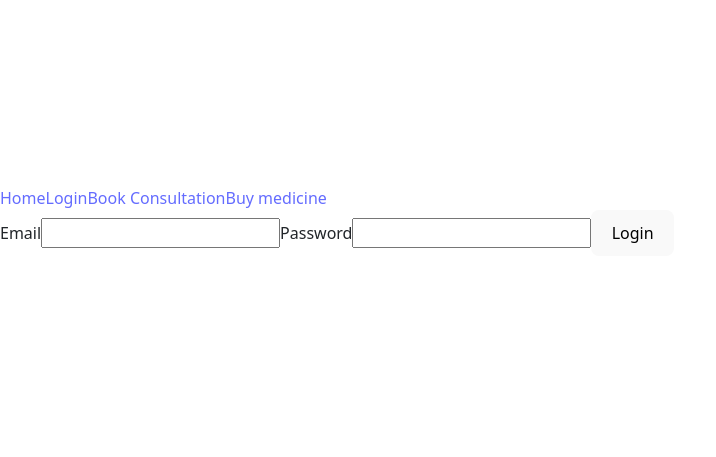
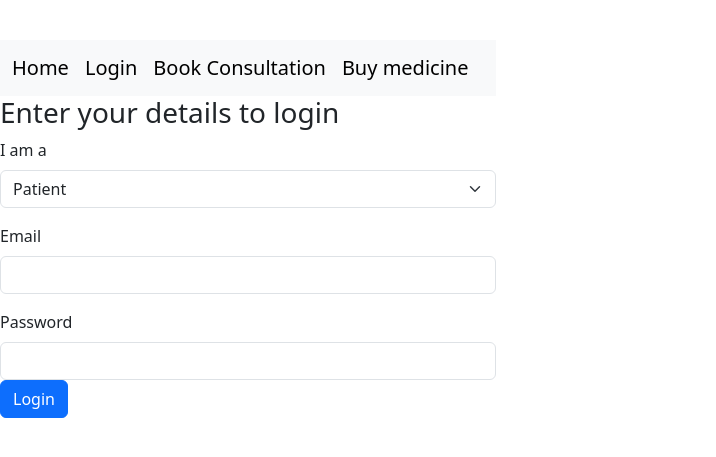
Before and after one commit to frank-chege/virtual_doctor_frontend, a React (Vite) app in the folder app/: page /login in a window 1280 px wide. Shown: the part 171-628 px from the top of the page, without its empty margins (0-716 px from the left). Built offline with nearby package versions, Linux system fonts and the light colour scheme.

Commit message:
added more features to the login component

```diff
--- a/app/src/components/Login.tsx
+++ b/app/src/components/Login.tsx
@@ -1,48 +1,68 @@
 import { useState } from "react";
-import axios from 'axios'
+import axios from "axios";
 
-function Login(){
+function Login() {
   //states to manage input values
-    const [email, ChangeEmail] = useState('')
-    const [pwd, ChangePwd] = useState('')
+  const [email, ChangeEmail] = useState("");
+  const [pwd, ChangePwd] = useState("");
+  const [role, ChangeRole] = useState("patient");
   //data object
-    const data = {email, pwd}
+  const data = { email, pwd };
   //handle form submission
   const HandleSubmit = (e) => {
     //prevent reload
     e.preventDefault();
     //send data to the backend
-        axios.post('http://127.0.0.1:5000/login', JSON.stringify(data), {
+    axios
+      .post(`http://127.0.0.1:5000/${role}/login`, JSON.stringify(data), {
         headers: {
-                'Content-Type': 'application/json'
-            }
+          "Content-Type": "application/json",
+        },
       })
-        .then(res => console.log(res))
-        .catch(error => console.log(console.log(error)
-        ))
+      .then((res) => console.log(res))
+      .catch((error) => console.log(console.log(error)));
   };
   return (
     <div>
-            <form onSubmit={ HandleSubmit }>
-                <label>Email</label>
+      <form onSubmit={HandleSubmit}>
+        <h3>Enter your details to login</h3>
+        <div className="mb-3">
+          <label className="form-label">I am a</label>
+          <select
+            className="form-select"
+            onChange={(e) => ChangeRole(e.target.value)}
+          >
+            <option value="user">Patient</option>
+            <option value="doctor">Doctor</option>
+            <option value="hospital">Hospital admin</option>
+            <option value="pharmacy">Pharmacy admin</option>
+          </select>
+        </div>
+        <div className="mb-3">
+          <label className="form-label">Email</label>
           <input
-                type="text"
+            className="form-control"
+            type="email"
             value={email}
             onChange={(e) => ChangeEmail(e.target.value)}
           />
+        </div>
 
-                <label>Password</label>
+        <div>
+          <label className="form-label">Password</label>
           <input
+            className="form-control"
             type="password"
             value={pwd}
-                onChange={(e) => ChangePwd(e.target.value)} />
-
-                <button type="submit">Login</button>
+            onChange={(e) => ChangePwd(e.target.value)}
+          />
+        </div>
+        <button type="submit" className="btn btn-primary ">
+          Login
+        </button>
       </form>
-            <p>{ email }</p>
-            <p>{ pwd }</p>
     </div>
-    )
+  );
 }
 
 export default Login;
--- a/app/src/components/NavBar.tsx
+++ b/app/src/components/NavBar.tsx
@@ -1,15 +1,25 @@
 //navigation bar
-import { Link } from 'react-router-dom'
+import { Link } from "react-router-dom";
 
-function NavBar(){
-    return (
-      <nav>
-        <Link to='/'>Home</Link>
-        <Link to='/login'>Login</Link>
-        <Link to='/booking'>Book Consultation</Link>
-        <Link to='/buyMeds'>Buy medicine</Link>
-      </nav>
-    )
+function NavBar() {
+  return (
+    <nav className="navbar navbar-expand-lg bg-body-tertiary">
+      <div className="container-fluid">
+        <Link className="navbar-brand" to="/">
+          Home
+        </Link>
+        <Link className="navbar-brand" to="/login">
+          Login
+        </Link>
+        <Link className="navbar-brand" to="/booking">
+          Book Consultation
+        </Link>
+        <Link className="navbar-brand" to="/buyMeds">
+          Buy medicine
+        </Link>
+      </div>
+    </nav>
+  );
 }
 
 export default NavBar;
```
Lines whose indentation alone changed are shown as unchanged.
